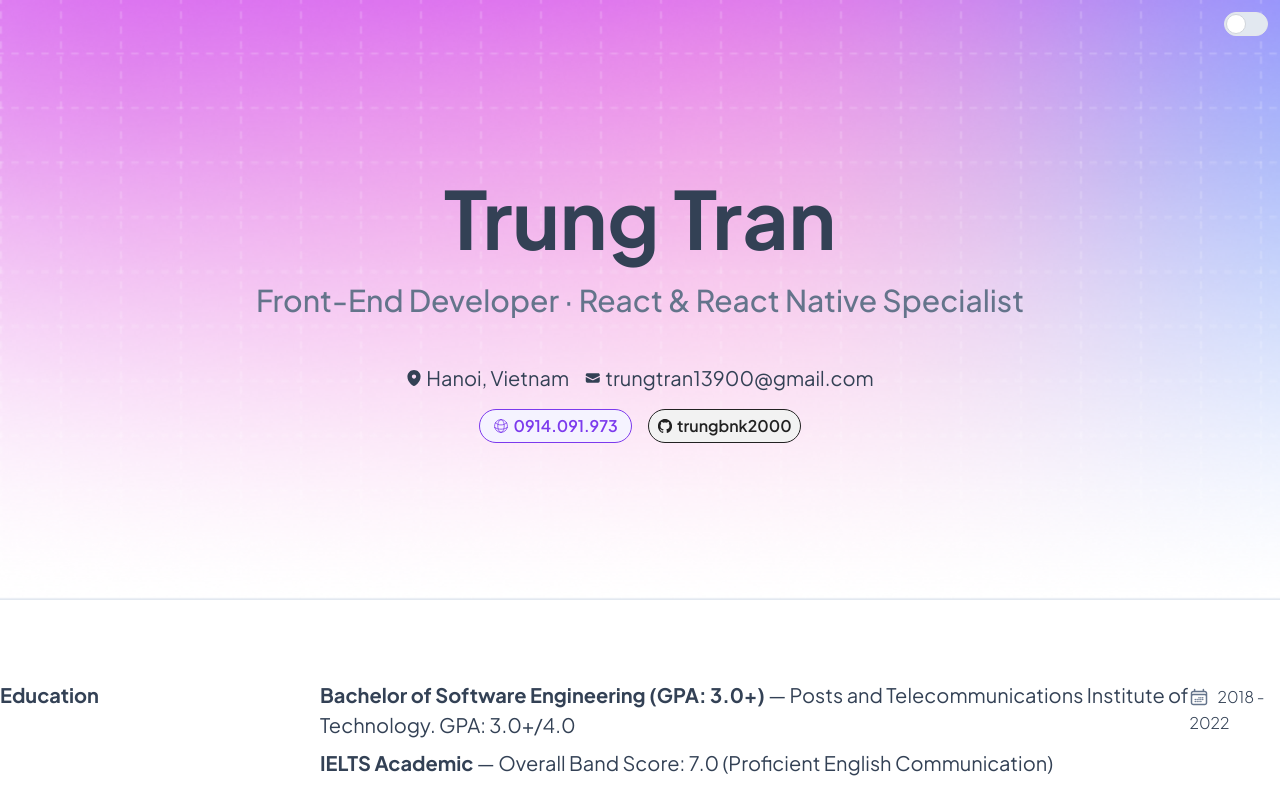
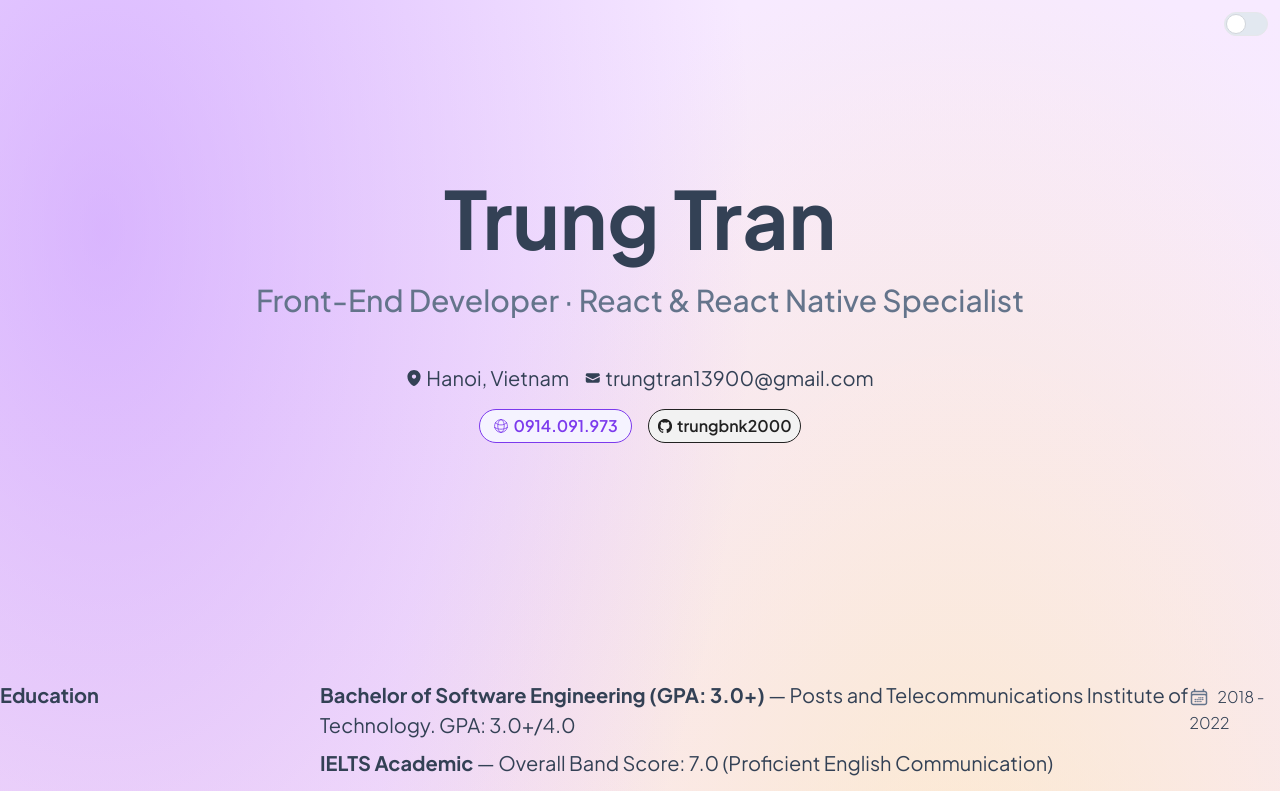
Before and after one commit to trungbnk2000/MyCV, a React (Vite) app: page / in a window 1280 px wide. Shown: the top 791 px of the page. Built offline with nearby package versions, Linux system fonts and the light colour scheme.

Commit message:
Improve Main background and toggle

```diff
--- a/src/home/Main.jsx
+++ b/src/home/Main.jsx
@@ -11,16 +11,47 @@ export const Main = () => {
   const { isDarkMode, toggleDarkMode } = useDarkMode();
 
   return (
-    <>
+    <div className="min-h-screen w-full relative">
+      <div
+        className="absolute inset-0 z-0 pointer-events-none transition-[background,opacity] duration-700 ease-in-out"
+        style={{
+          background: isDarkMode
+            ? `linear-gradient(45deg, #1a1a1a 0%, #003366 100%),
+              repeating-linear-gradient(
+                45deg,
+                rgba(0, 255, 255, 0.1) 0px,
+                rgba(0, 255, 255, 0.1) 20px,
+                rgba(0, 255, 0, 0.1) 20px,
+                rgba(0, 255, 0, 0.1) 40px
+              ),
+              radial-gradient(
+                circle at 50% 50%,
+                rgba(32, 196, 232, 0.3) 0%,
+                rgba(76, 201, 240, 0.1) 100%
+              )`
+            : `
+              radial-gradient(ellipse 85% 65% at 8% 8%, rgba(175, 109, 255, 0.42), transparent 60%),
+              radial-gradient(ellipse 75% 60% at 75% 35%, rgba(255, 235, 170, 0.55), transparent 62%),
+              radial-gradient(ellipse 70% 60% at 15% 80%, rgba(255, 100, 180, 0.40), transparent 62%),
+              radial-gradient(ellipse 70% 60% at 92% 92%, rgba(120, 190, 255, 0.45), transparent 62%),
+              linear-gradient(180deg, #f7eaff 0%, #fde2ea 100%)
+            `,
+          backgroundBlendMode: isDarkMode ? 'normal, overlay, overlay' : 'normal',
+          animation: isDarkMode ? 'aurora 8s linear infinite' : 'none',
+        }}
+      />
+      <div className="relative z-20">
         <DarkModeToggle isDarkMode={isDarkMode} onToggle={toggleDarkMode} />
+      </div>
 
+      <div className="relative z-10">
         <Header
           personalInfo={cvData.personalInfo}
           socialLinks={cvData.socialLinks}
           isDarkMode={isDarkMode}
         />
 
-      <div className="dark:bg-[#0F172A] ease-in-out duration-500">
+        <div className="ease-in-out duration-500">
           <div className="container py-20 m-auto">
             <div className="grids-col-1">
               <Education education={cvData.education} />
@@ -30,6 +61,7 @@ export const Main = () => {
             </div>
           </div>
         </div>
-    </>
+      </div>
+    </div>
   );
 };
--- a/src/home/sections/Header.jsx
+++ b/src/home/sections/Header.jsx
@@ -8,7 +8,7 @@ import gitHub from '../../assets/svgs/gitHub.svg';
 
 export const Header = ({ personalInfo, socialLinks, isDarkMode }) => {
   return (
-    <div className="bg-cover bg-[url('./assets/images/header-bg.png')] dark:bg-[url('./assets/images/dark-header-bg.png')] ease-in-out duration-500 min-h-[600px] flex flex-col justify-center items-center text-center">
+    <div className="ease-in-out duration-500 min-h-[600px] flex flex-col justify-center items-center text-center">
       <motion.section
         initial={{ opacity: 0, y: -20 }}
         animate={{ opacity: 1, y: 0 }}
```
Lines whose indentation alone changed are shown as unchanged.
